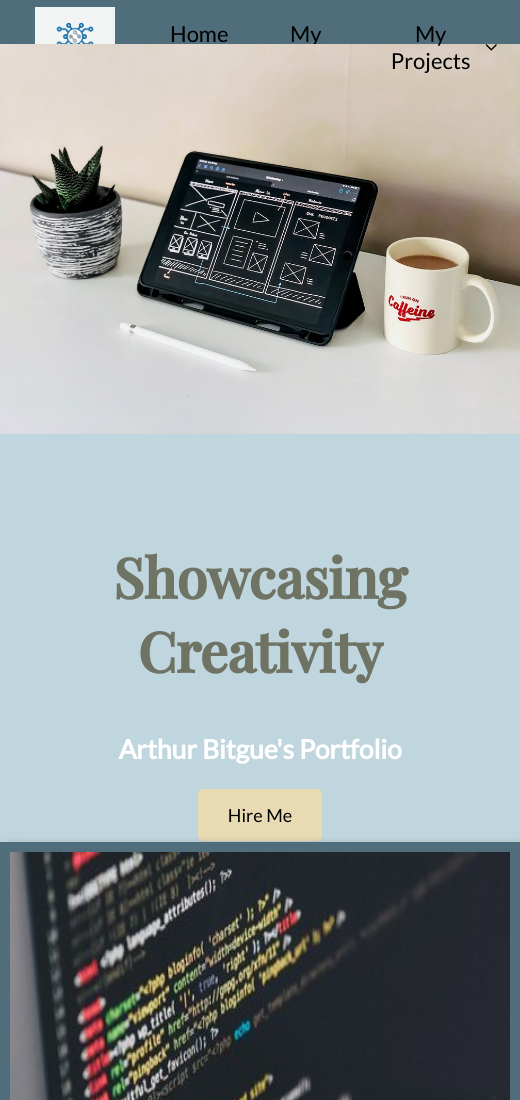
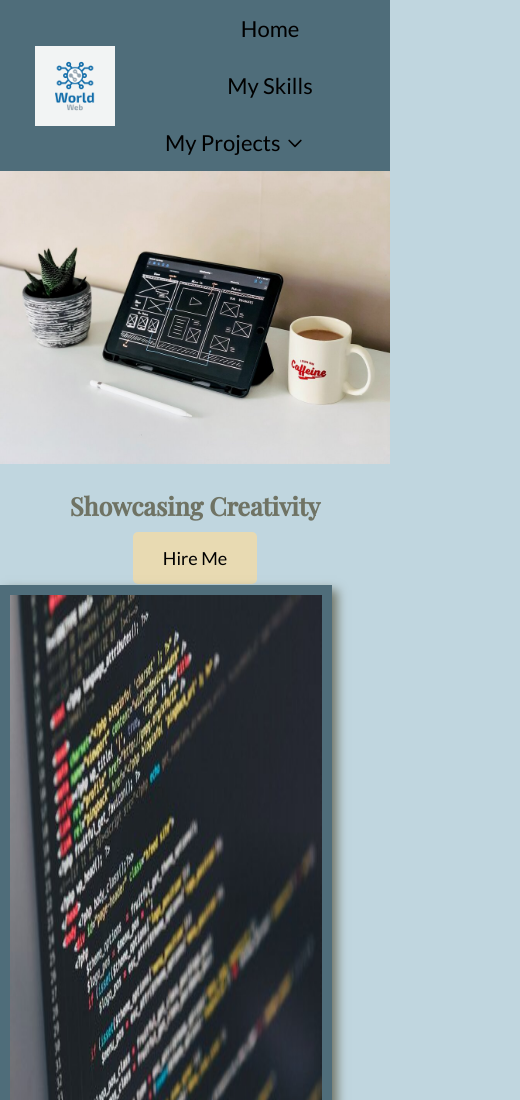
Before and after one commit to arthurbitgue/wdd130, a plain HTML site: page portfolio/skills.html in a window 390 px wide. Shown: the top 1100 px of the page, 520 px wide, since content can reach past the window. Drawn offline with nearby package versions, Linux system fonts and the light colour scheme.

Commit message:
Edited the media3

```diff
--- a/portfolio/styles/style.css
+++ b/portfolio/styles/style.css
@@ -224,59 +224,60 @@ main {
 }
 
 
-/* Default styles */
+@media screen and (max-width: 900px) {
+    #hero,
+    .home-grid {
+      display: block;
+      height: auto;
+    }
 
-/* Your existing code */
+    nav,
+    footer {
+      flex-direction: column;
+    }
 
-/* Media query for screens smaller than 768px */
-@media (max-width: 767px) {
     nav a {
-      padding: 20px;
+      display: block;
+      padding: 15px;
+      text-align: center;
     }
+
     #hero {
-      display: block;
-      margin-top: -50px;
+      margin-top: 0;
     }
-    #hero-box {
-      grid-row: 1/4;
+
+    #hero-msg {
+      margin-top: 0;
     }
-    #hero-msg {
-      margin-top: 100px;
+
+    #hero-msg h4 {
+      display: none;
     }
+
     .home-title {
-      font-size: 2.5em;
+      font-size: 25px;
+      color: #6f7364;
     }
-    h4 {
-      font-size: 1.2em;
-    }
-    .home-grid {
-      grid-template-columns: 1fr 1fr;
-    }
-    .image {
-      width: 100%;
-      margin-right: 0;
-    }
-    .msg {
-      grid-column: 1/3;
-      grid-row: 5/6;
-    }
-    .program {
-      grid-column: 1/3;
-      grid-row: 3/4;
-      margin-right: 0;
-    }
+
     #background,
     #background_skills {
-      height: 500px;
+      display: none;
+    }
+
+    .image,
+    .program,
+    .msg {
+      width: 80%;
+      margin: 0 auto;
+    }
+
+    .image {
+      max-width: 500px;
+      margin-bottom: 20px;
+    }
+
+    footer {
+      margin-top: 25px;
+      text-align: center;
     }
   }
-
-  /* Media query for screens between 768px and 1023px */
-  @media (min-width: 768px) and (max-width: 1023px) {
-    /* Add your responsive styles here */
-  }
-
-  /* Media query for screens larger than 1023px */
-  @media (min-width: 1024px) {
-    /* Add your responsive styles here */
-  }
```
